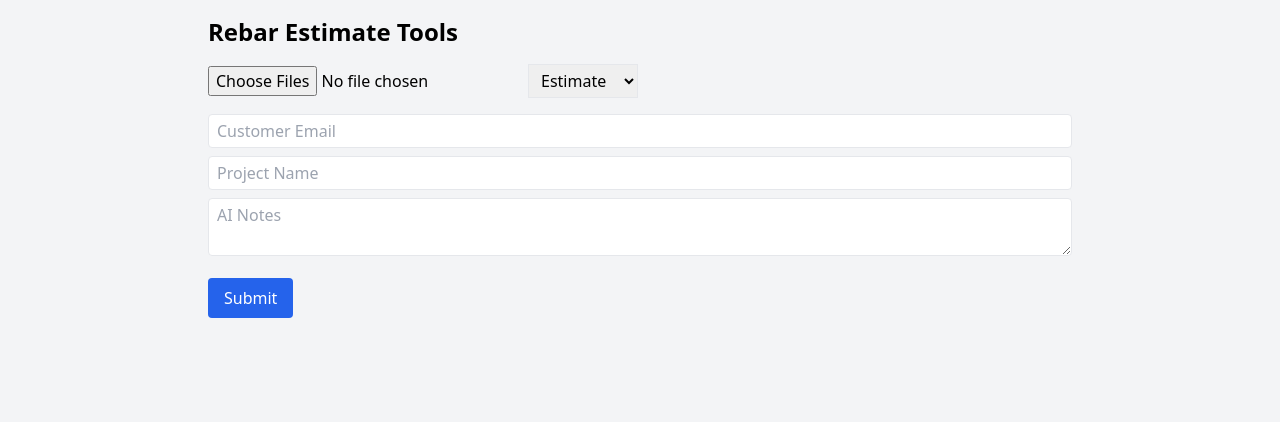
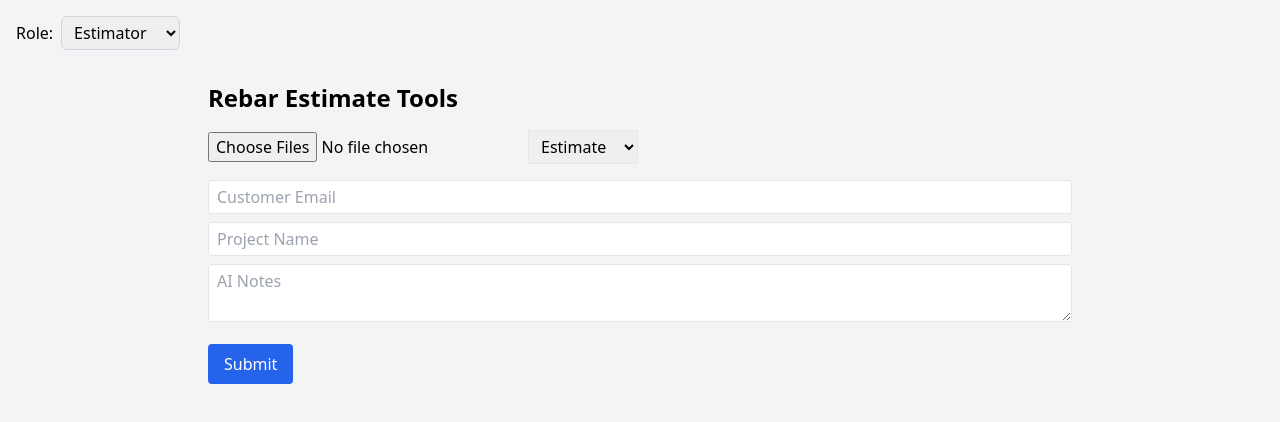
Before and after one commit to rebarshop-24/rebar-ai-frontend, a React (Vite) app: page / in a window 1280 px wide. Shown: the top 422 px of the page. Built offline with nearby package versions, Linux system fonts and the light colour scheme.

Commit message:
Update main.jsx

```diff
--- a/src/main.jsx
+++ b/src/main.jsx
@@ -1,10 +1,39 @@
-import React from 'react';
+import React, { useState } from 'react';
 import ReactDOM from 'react-dom/client';
 import './index.css';
 import DrawingTool from './DrawingTool';
+import SupervisorPanel from './SupervisorPanel';
 
+function App() {
+  const [role, setRole] = useState('Estimator');  // default role is Estimator
+
+  return (
+    <div className="flex flex-col min-h-screen">
+      {/* Role selection dropdown */}
+      <div className="bg-gray-100 p-4">
+        <label htmlFor="roleSelect" className="mr-2 font-medium">Role:</label>
+        <select
+          id="roleSelect"
+          value={role}
+          onChange={(e) => setRole(e.target.value)}
+          className="border border-gray-300 rounded-md px-2 py-1"
+        >
+          <option value="Estimator">Estimator</option>
+          <option value="Supervisor">Supervisor</option>
+        </select>
+      </div>
+
+      {/* Conditional rendering of panels based on selected role */}
+      <div className="flex-grow">
+        {role === 'Supervisor' ? <SupervisorPanel /> : <DrawingTool />}
+      </div>
+    </div>
+  );
+}
+
+// Render the App component into the root element
 ReactDOM.createRoot(document.getElementById('root')).render(
   <React.StrictMode>
-    <DrawingTool />
+    <App />
   </React.StrictMode>
 );
```
